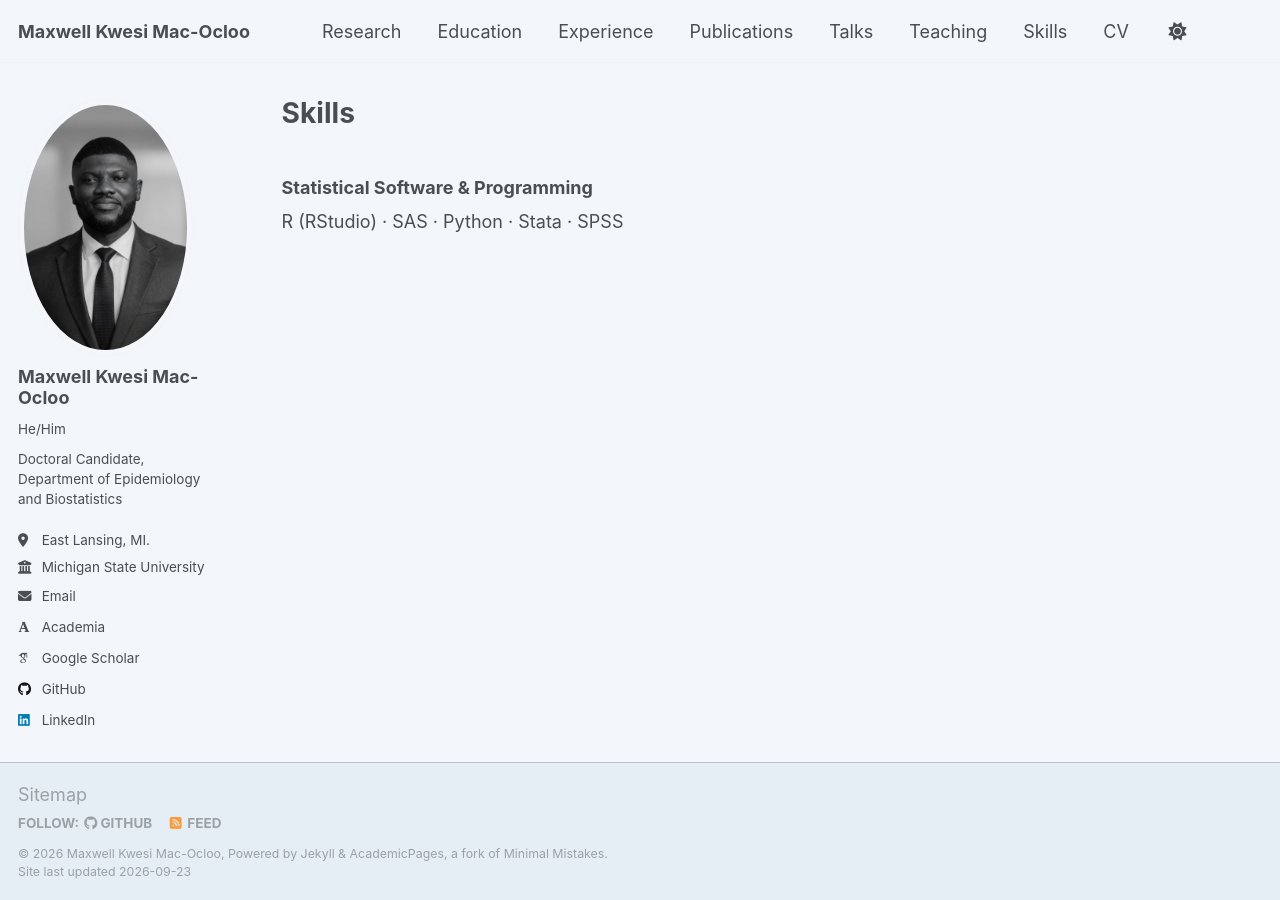
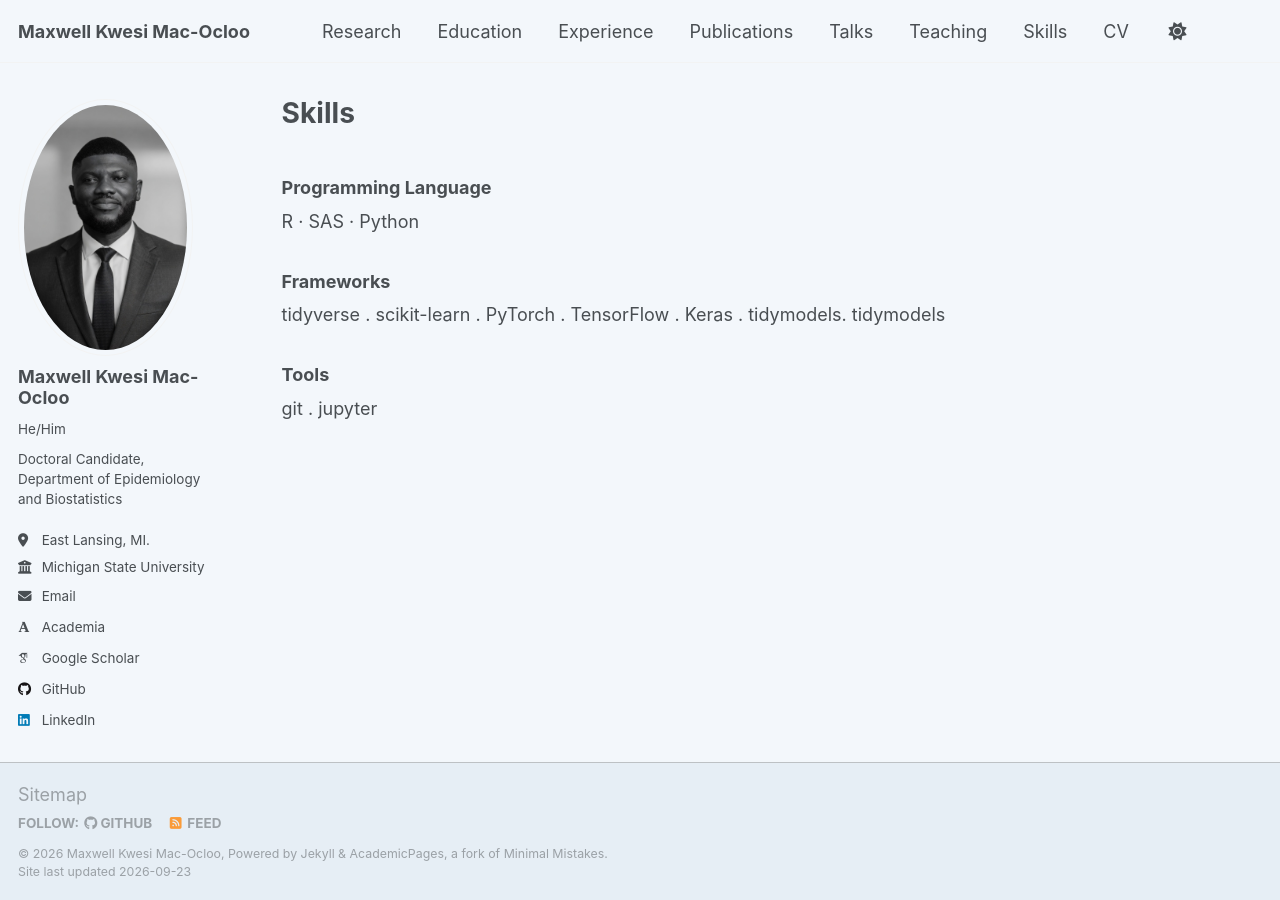
Before and after one commit to MaxwellMacocloo/maxwellmacocloo.github.io, a Jekyll site: the page built from _pages/skills.md, in a window 1280 px wide. Built offline with Jekyll 4.4.1, drawn with Linux system fonts in a browser that asks for light colours; some web fonts are replaced.

Commit message:
Revise skills section with programming languages and tools

```diff
--- a/_pages/skills.md
+++ b/_pages/skills.md
@@ -5,5 +5,13 @@ permalink: /skills/
 author_profile: true
 ---
 
-### Statistical Software & Programming
-R (RStudio) · SAS · Python · Stata · SPSS
+### Programming Language
+R  · SAS · Python
+
+### Frameworks
+
+tidyverse . scikit-learn . PyTorch . TensorFlow . Keras . tidymodels. tidymodels
+
+
+### Tools
+git . jupyter
```
